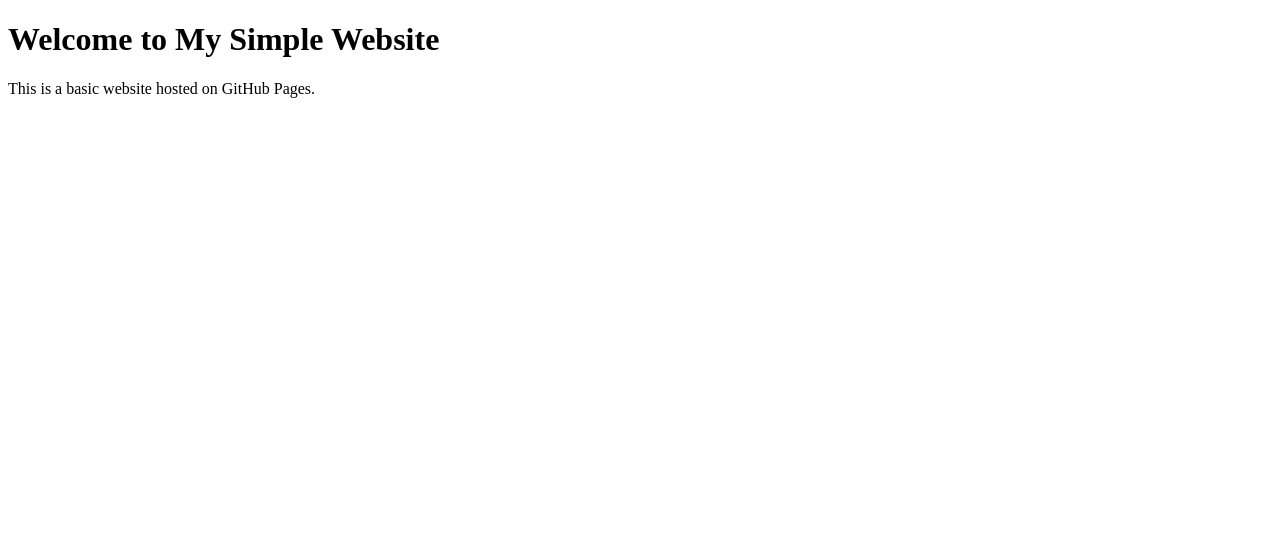
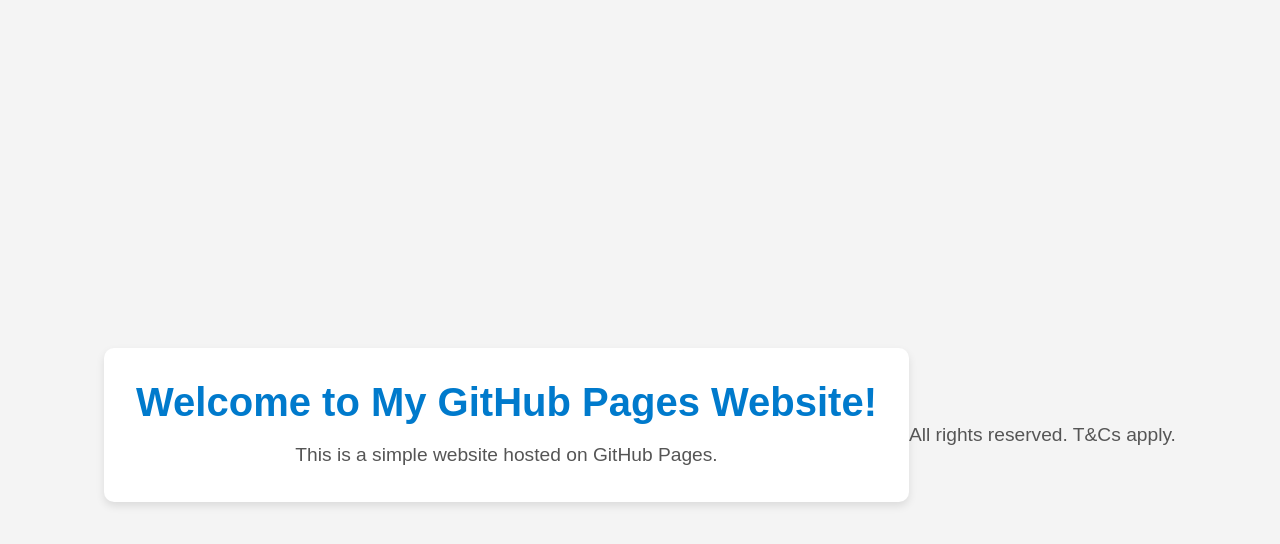
Before and after one commit to sivan111/sivan111.github.io, a plain HTML site: page index.html in a window 1280 px wide. Drawn offline with Linux system fonts and the light colour scheme.

Commit message:
Update index.html

```diff
--- a/index.html
+++ b/index.html
@@ -4,9 +4,15 @@
     <meta charset="UTF-8">
     <meta name="viewport" content="width=device-width, initial-scale=1.0">
     <title>My Simple Website</title>
+    <link rel="stylesheet" href="style.css">
 </head>
 <body>
-    <h1>Welcome to My Simple Website</h1>
-    <p>This is a basic website hosted on GitHub Pages.</p>
+    <div class="container">
+        <h1>Welcome to My GitHub Pages Website!</h1>
+        <p>This is a simple website hosted on GitHub Pages.</p>
+    </div>
+    <footer>
+        <p>All rights reserved. T&Cs apply.</p>
+    </footer>
 </body>
 </html>
```
